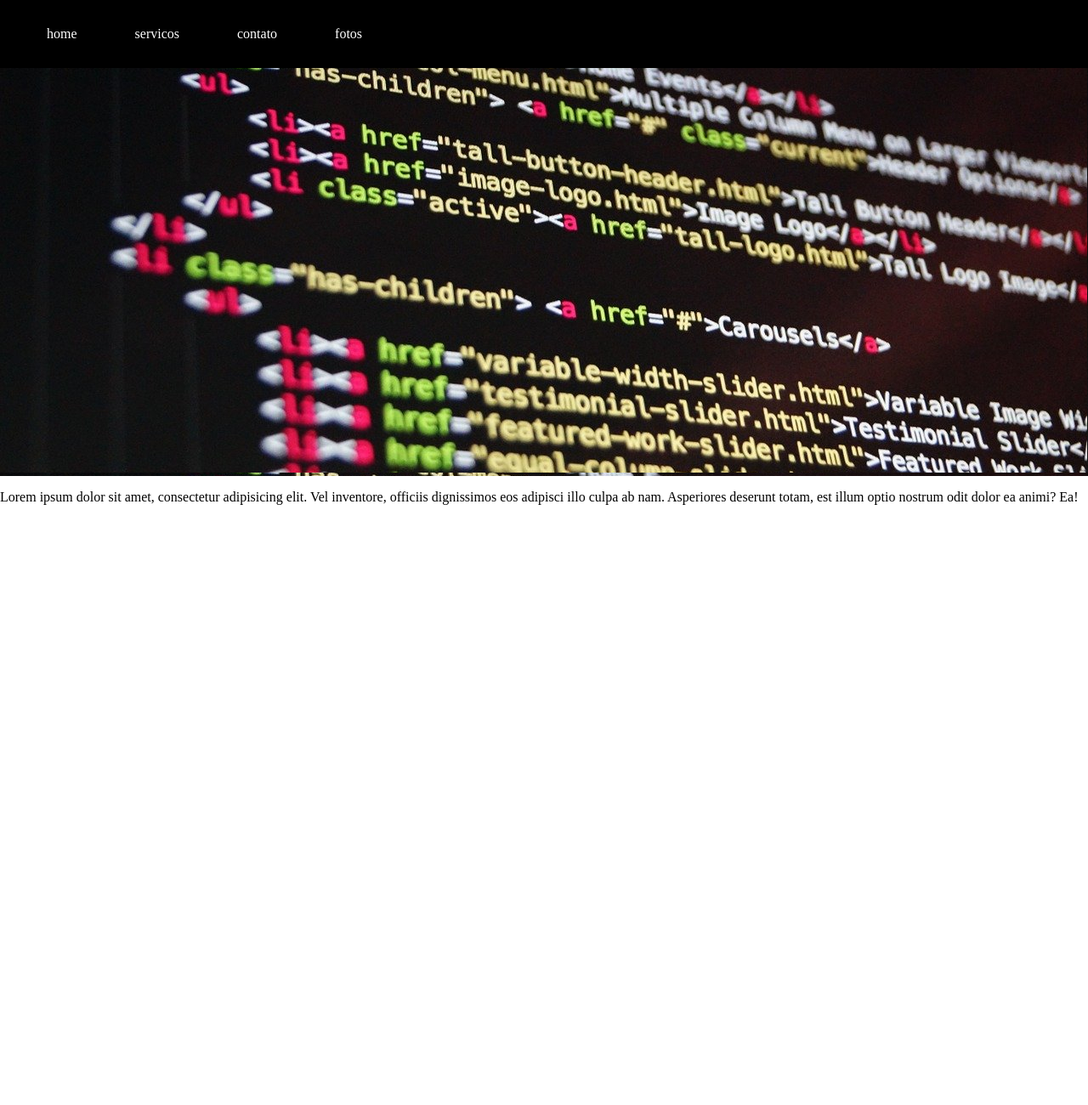
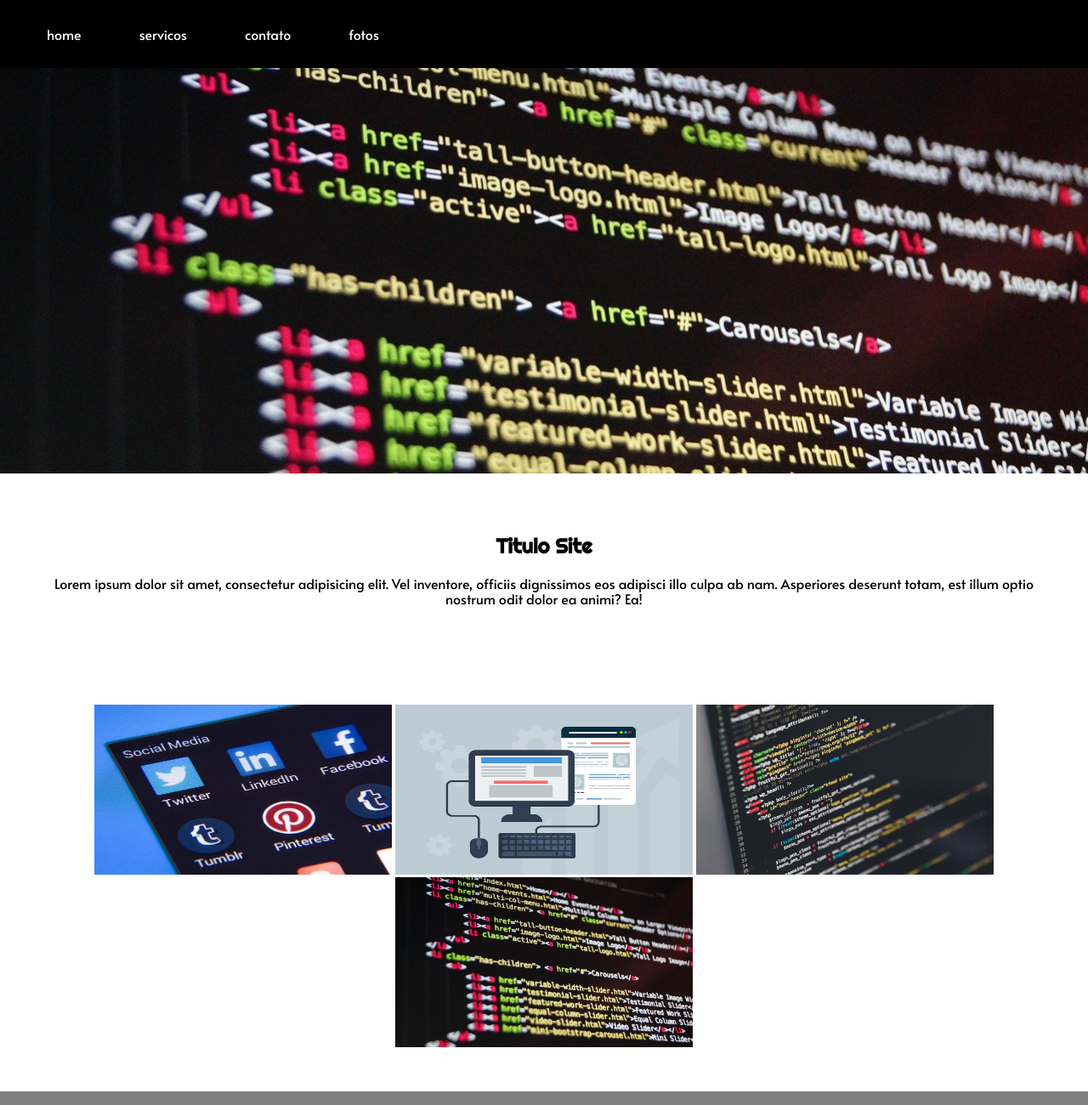
Before and after one commit to dimitrymm/development-front, a plain HTML site: page index.html in a window 1280 px wide. Shown: the whole page at 85% size. Before the commit the page ends 800 px from the top, so only its background shows below. Drawn offline with Linux system fonts and the light colour scheme.

Commit message:
cont site commit

```diff
--- a/css/style.css
+++ b/css/style.css
@@ -22,6 +22,7 @@
 
   body {
     margin: 0;
+    font-family: 'Alata', sans-serif;
   }
 
   /**
@@ -147,6 +148,7 @@
 
   img {
     border-style: none;
+    width: 100%;
   }
 
   /* Forms
@@ -348,21 +350,34 @@
     display: none;
   }
 
+
   .navbar{
     padding: 15px;
     background-color: black;
     color: white;
-
-
   }
 
   li{
     display: inline-block;
     padding-right: 5vw ;
   }
+  .content{
 
-  .banner{
-    background-image: url("/img/banner2.png");
-    height: 480px;
+      padding: 50px;
+  }
+.galeria{
+    padding: 50px;
+}
+.galeria img{
+    width: 350px;
+    height: 200px;
+}
 
-  }
+.footer{
+    background-color: gray;
+    color: white;
+    padding: 50px;
+}
+h2{
+    font-family: 'Righteous', cursive;
+}
--- a/index.html
+++ b/index.html
@@ -5,6 +5,7 @@
     <meta charset="UTF-8">
     <meta name="viewport" content="width=device-width, initial-scale=1.0">
     <link rel="stylesheet" href="css/style.css">
+    <link href="https://fonts.googleapis.com/css2?family=Alata&family=Righteous&display=swap" rel="stylesheet">
     <title>Document</title>
 </head>
 
@@ -12,7 +13,7 @@
 
 
     <div class="navbar">
-                <ul>
+        <ul>
             <li>home</li>
             <li>servicos</li>
             <li>contato</li>
@@ -22,19 +23,27 @@
     </div>
 
     <div class="banner">
+        <img src="img/banner2.png" alt="Site">
+
 
 
     </div>
-    <div class="content">
+    <div class="content" align="center">
+
+        <h2>Titulo Site</h2>
         <p>
             Lorem ipsum dolor sit amet, consectetur adipisicing elit. Vel inventore, officiis dignissimos eos adipisci
             illo culpa ab nam. Asperiores deserunt totam, est illum optio nostrum odit dolor ea animi? Ea!
         </p>
     </div>
-    <div class="galeria">
+    <div class="galeria" align="center">
+        <img src="img/social-media-1795578_640.jpg" alt="">
+        <img src="img/webdesign-3411373_1280.jpg" alt="">
+        <img src="img/technology-1283624_640.jpg" alt="">
+        <img src="img/code-1076536_1280.jpg" alt="">
 
     </div>
-    <div class="footer">
+    <div class="footer" align="center">
 
     </div>
 
```
